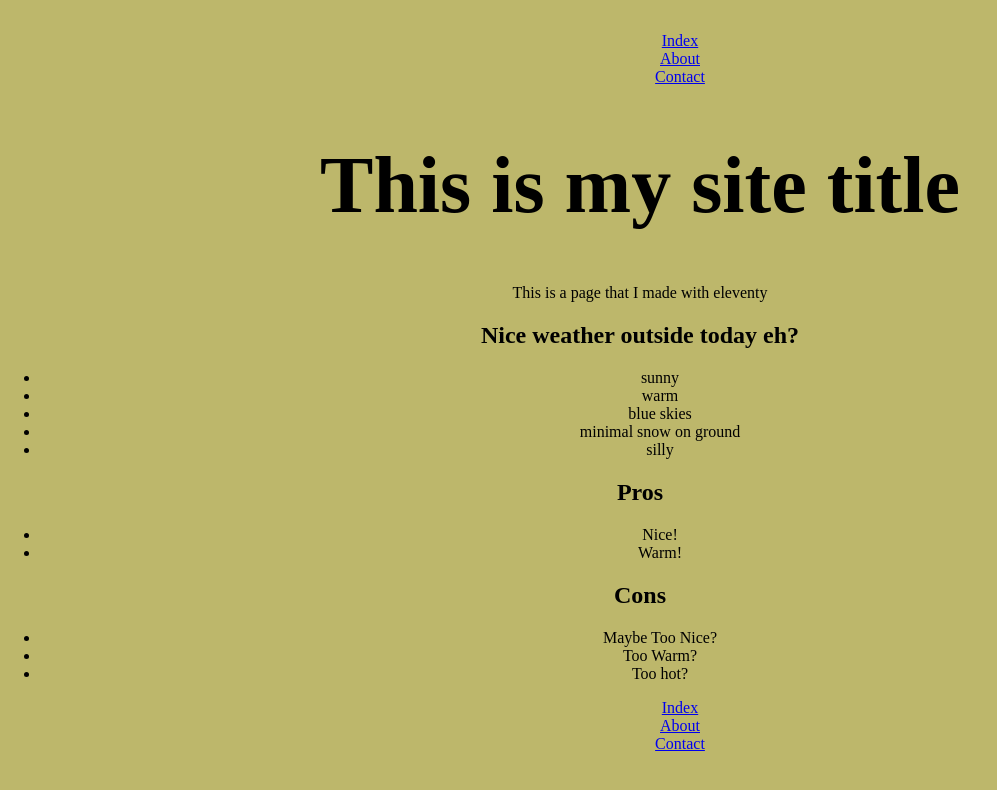
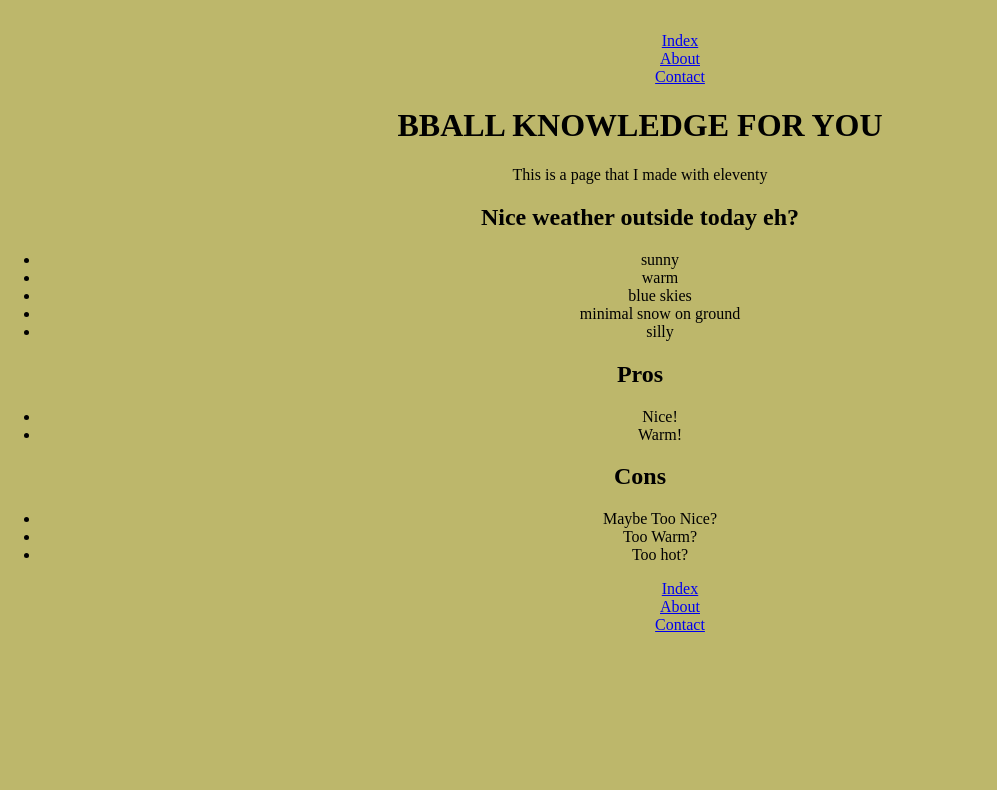
Before and after one commit to why39charactersonlybruh/new-thing, an Eleventy site: page _src/index.md in a window 1280 px wide. Shown: the whole page, without its empty margins (0-997 px from the left). Built offline with nearby package versions, Linux system fonts and the light colour scheme; Eleventy itself is replaced by a stand-in of ours; files that its build step writes are made by us from their sources.

Commit message:
changed html and css

```diff
--- a/_src/css/style.css
+++ b/_src/css/style.css
@@ -6,7 +6,7 @@ body{
      padding-top: 1rem;
 }
 h1{
-     font-size: 5rem;
+     font-size: 5rem bold;
 }
 .basketball{
      width: 10%;
--- a/_src/index.md
+++ b/_src/index.md
@@ -3,7 +3,7 @@ title: Home Page
 layout: "page.njk"
 ---
 
-# This is my site title
+# BBALL KNOWLEDGE FOR YOU
 
 This is a page that I made with eleventy
 
```
